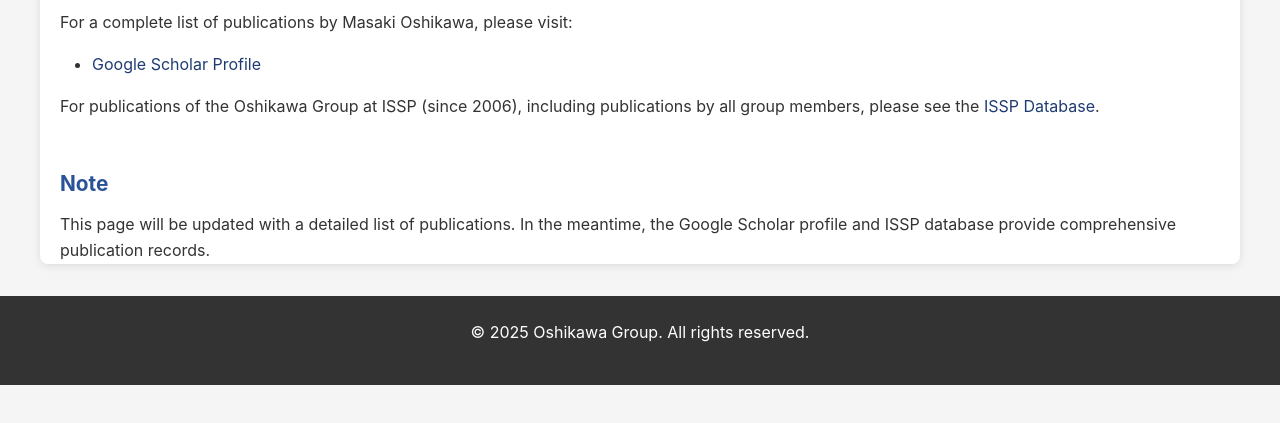
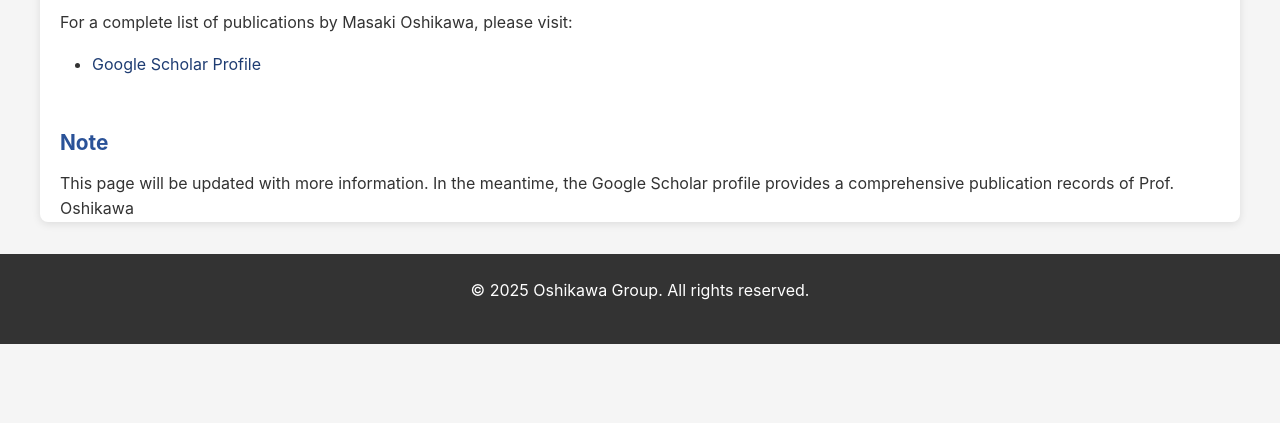
Before and after one commit to masakioshikawa/oshikawa-group, a plain HTML site: page publications.html in a window 1280 px wide. Shown: the part 341-764 px from the top of the page. Drawn offline with Linux system fonts and the light colour scheme.

Commit message:
Revise publication update message in publications.html
Updated the note section to clarify publication records.

```diff
--- a/publications.html
+++ b/publications.html
@@ -36,12 +36,14 @@
             <ul>
                 <li><a href="https://scholar.google.com/citations?hl=en&user=k4JrtHkAAAAJ" target="_blank">Google Scholar Profile</a></li>
             </ul>
+            <!--
             <p>For publications of the Oshikawa Group at ISSP (since 2006), including publications by all group members, please see the <a href="publications.php">ISSP Database</a>.</p>
+            -->
         </section>
 
         <section>
             <h3>Note</h3>
-            <p>This page will be updated with a detailed list of publications. In the meantime, the Google Scholar profile and ISSP database provide comprehensive publication records.</p>
+            <p>This page will be updated with more information. In the meantime, the Google Scholar profile provides a comprehensive publication records of Prof. Oshikawa</p>
         </section>
     </main>
 
```
